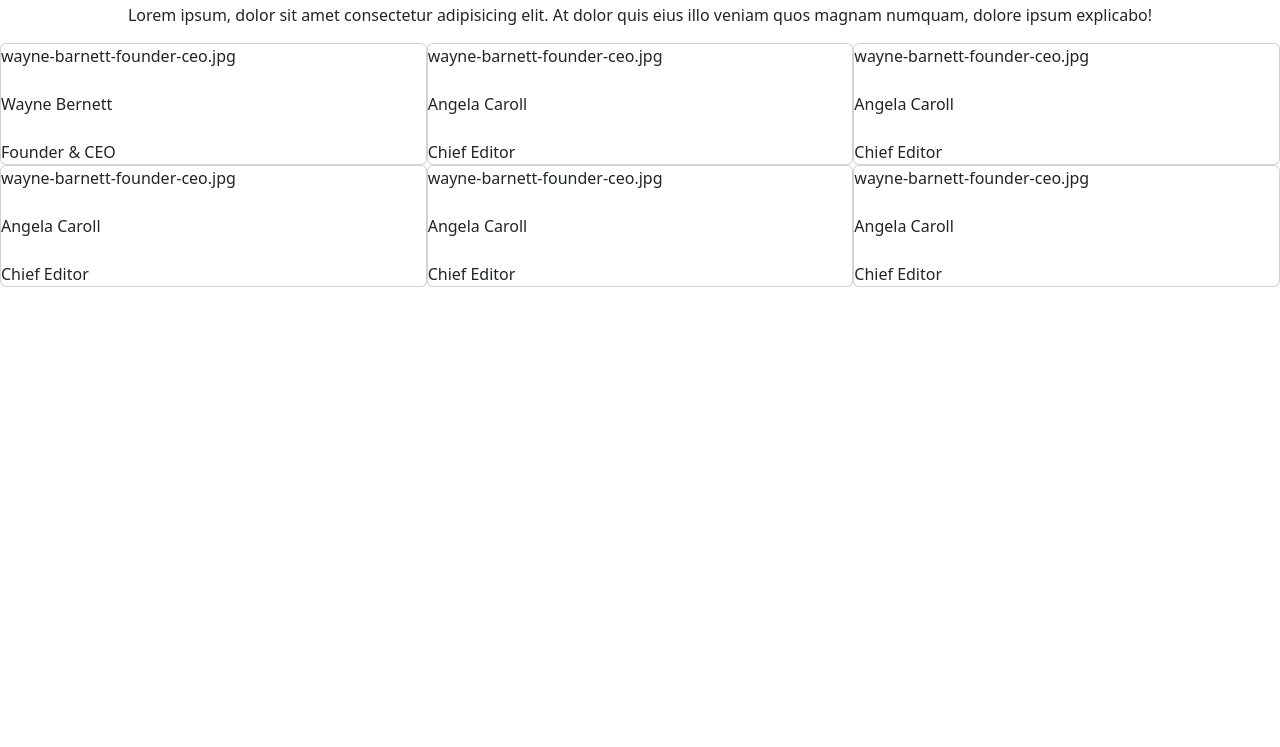
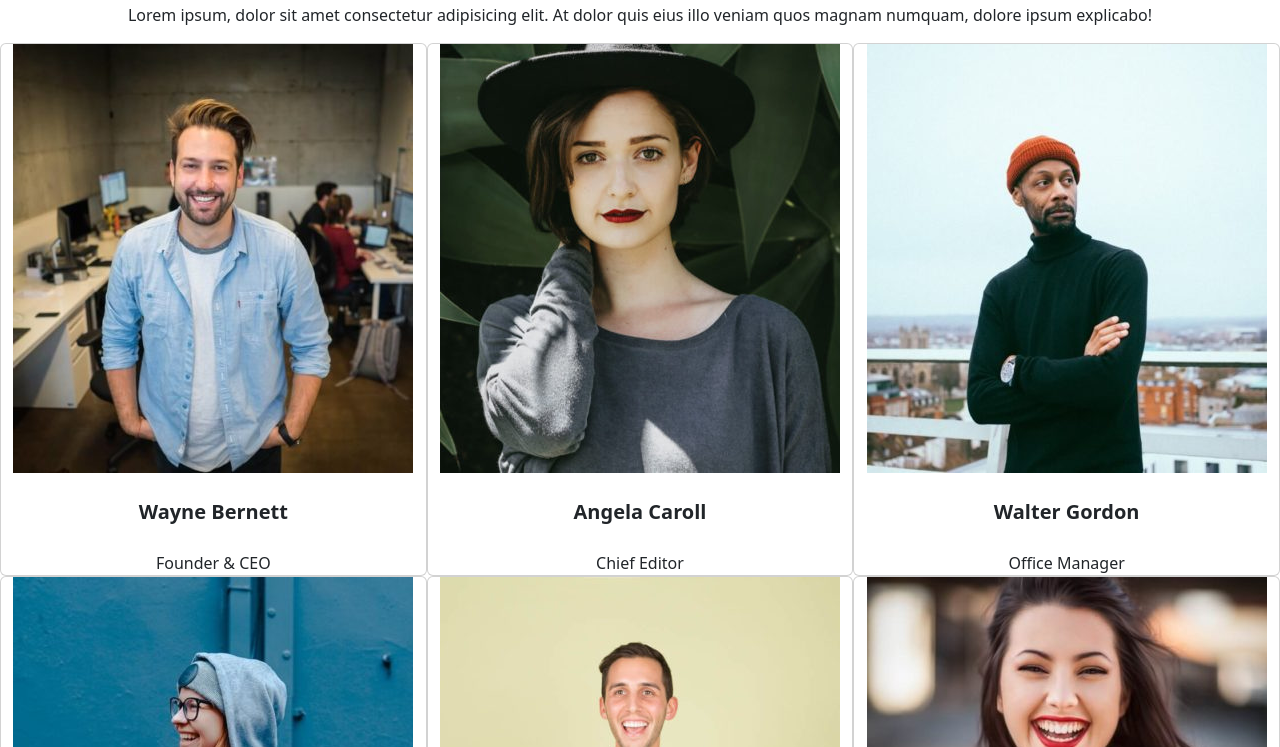
Before and after one commit to carmelocammalleri/js-our-team, a plain HTML site: page index.html in a window 1280 px wide. Shown: the part 53-800 px from the top of the page. Drawn offline with nearby package versions, Linux system fonts and the light colour scheme.

Commit message:
[adjust}: style and add image in js

```diff
--- a/js/script.js
+++ b/js/script.js
@@ -6,32 +6,32 @@ const team =
   {
     name: 'Wayne Bernett',
     role: 'Founder & CEO',
-    image: 'wayne-barnett-founder-ceo.jpg'
+    image: '<img src="./img/wayne-barnett-founder-ceo.jpg" alt="wayne">'
   },
   {
     name: 'Angela Caroll',
     role: 'Chief Editor',
-    image: 'wayne-barnett-founder-ceo.jpg'
+    image: '<img src="./img/angela-caroll-chief-editor.jpg" alt="carrol">'
   },
   {
-    name: 'Angela Caroll',
-    role: 'Chief Editor',
-    image: 'wayne-barnett-founder-ceo.jpg'
+    name: 'Walter Gordon',
+    role: 'Office Manager',
+    image: '<img src="./img/walter-gordon-office-manager.jpg" alt="walter">'
   },
   {
-    name: 'Angela Caroll',
-    role: 'Chief Editor',
-    image: 'wayne-barnett-founder-ceo.jpg'
+    name: 'Angela Lopez',
+    role: 'Social Media Manager',
+    image: '<img src="./img/angela-lopez-social-media-manager.jpg" alt="angela">'
   },
   {
-    name: 'Angela Caroll',
-    role: 'Chief Editor',
-    image: 'wayne-barnett-founder-ceo.jpg'
+    name: 'Scott Estrada',
+    role: 'Developer',
+    image: '<img src="./img/scott-estrada-developer.jpg" alt="scott">'
   },
   {
-    name: 'Angela Caroll',
-    role: 'Chief Editor',
-    image: 'wayne-barnett-founder-ceo.jpg'
+    name: 'Barbara Ramos',
+    role: 'Graphic Designer',
+    image: '<img src="./img/barbara-ramos-graphic-designer.jpg" alt="barbara">'
   }
 ]
 
@@ -49,12 +49,13 @@ function addCard(info) {
 
     const cards = document.createElement('div');
     container.classList.add('d-flex', 'flex-wrap')
-    cards.classList.add('card', 'd-flex',  'col-4');
+    cards.classList.add('card', 'd-flex',  'col-4', 'text-center');
 
+    //4. stampa
     cards.innerHTML =
     `<span>${info.image}</span> <br>
-    <span>${info.name}</span> <br>
-    <span>${info.role}</span>`
+    <span class="fw-bold fs-5">${info.name}</span> <br>
+    <span class="fs-6">${info.role}</span>`
 
     container.append(cards);
 }
```
Also changed, not shown: index.html (+0 -2 lines).
